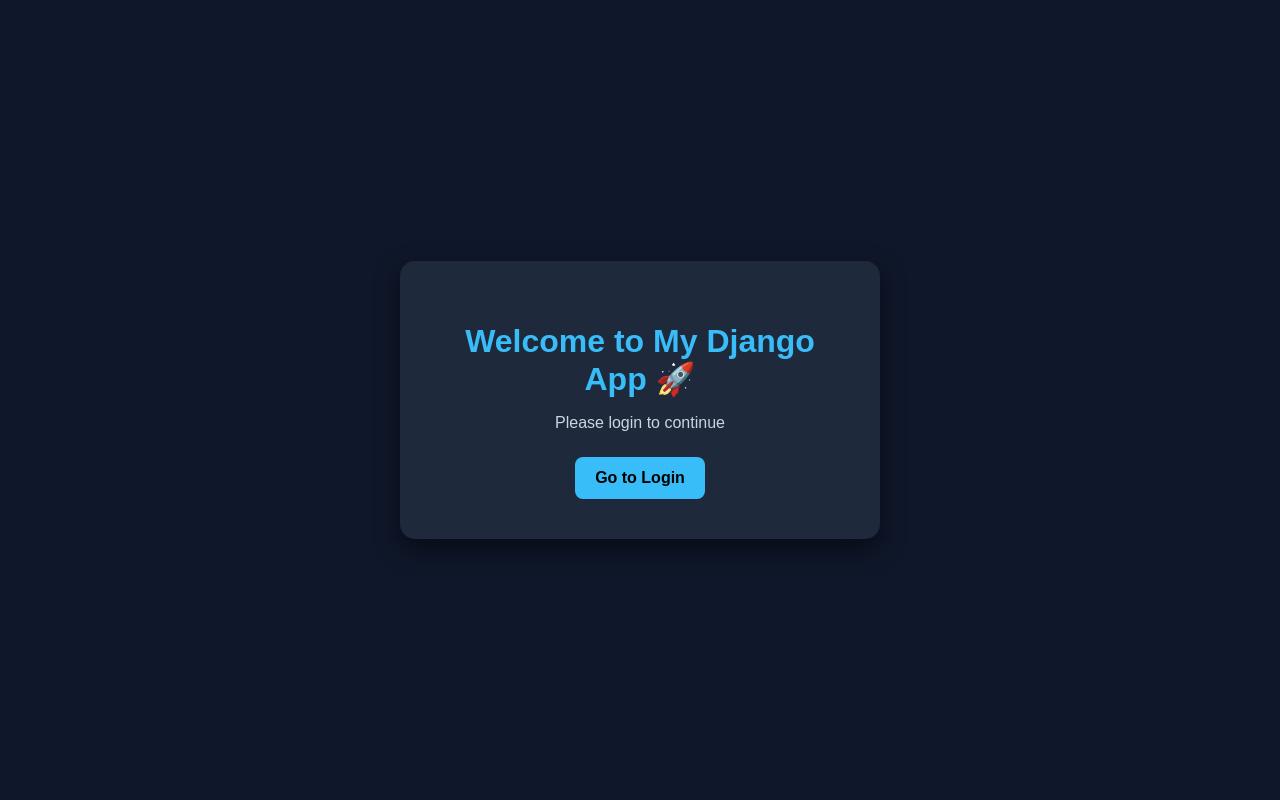
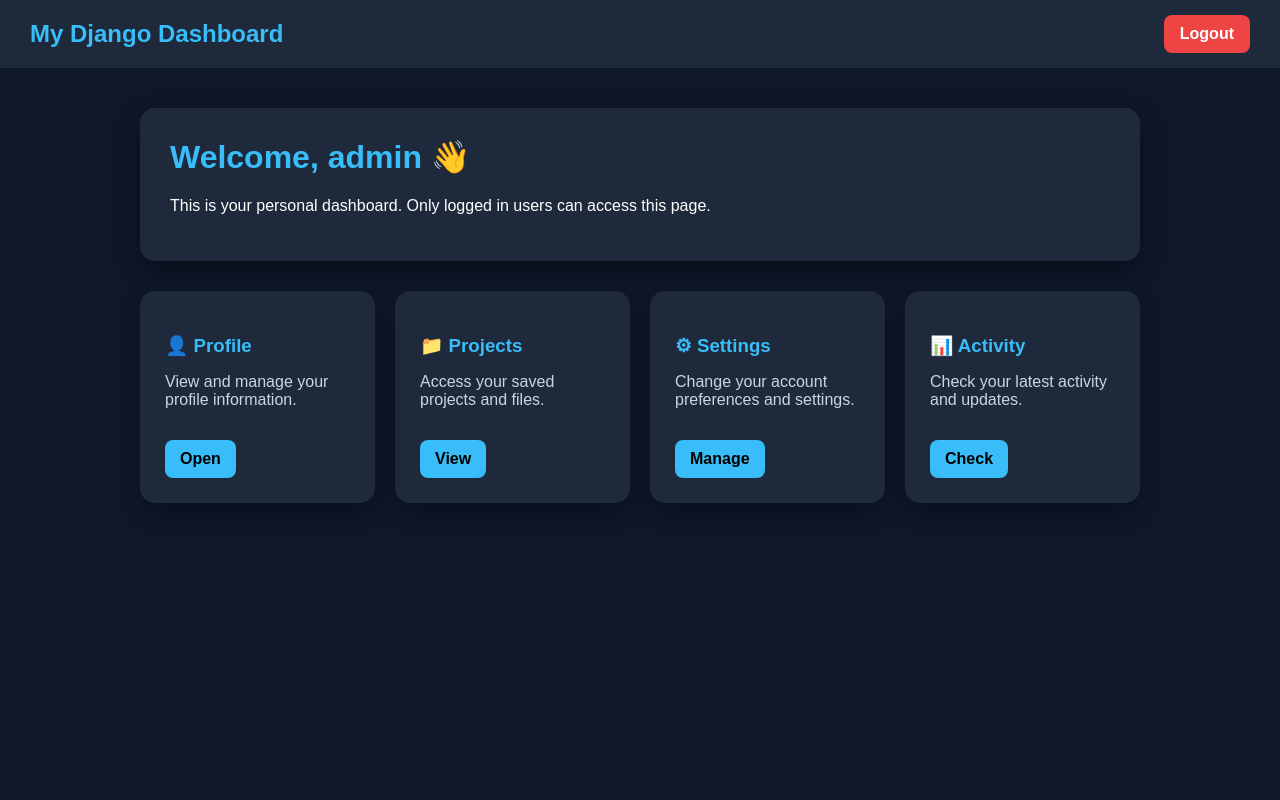
Before and after one commit to aashikaK/Django, a Django app: page / in a window 1280 px wide. Run offline with Django 5.2, Linux system fonts and the light colour scheme; a user stored in the database is signed in; parts of the project's set-up code (start-up, migrations or seed data) failed here and were passed over.

Commit message:
index.html

```diff
--- a/userproject/home/views.py
+++ b/userproject/home/views.py
@@ -24,4 +24,4 @@ def login(request):
 
 def logoutUser(request):
     logout(request)
-    return render(request,"login.html")
+    return redirect("/login")
--- a/userproject/templates/index.html
+++ b/userproject/templates/index.html
@@ -4,64 +4,229 @@
 <html lang="en">
 <head>
     <meta charset="UTF-8">
-    <title>Home</title>
+    <title>User Dashboard</title>
 
     <style>
-        body {
-            margin: 0;
-            font-family: Arial, sans-serif;
-            background: #0f172a;
-            color: white;
-            display: flex;
-            justify-content: center;
-            align-items: center;
-            height: 100vh;
+
+        body{
+            margin:0;
+            font-family:Arial, sans-serif;
+            background:#0f172a;
+            color:white;
         }
 
-        .box {
-            text-align: center;
-            padding: 40px;
-            background: #1e293b;
-            border-radius: 15px;
-            box-shadow: 0 10px 25px rgba(0,0,0,0.5);
-            width: 400px;
+        .navbar{
+            background:#1e293b;
+            padding:15px 30px;
+            display:flex;
+            justify-content:space-between;
+            align-items:center;
         }
 
-        h1 {
-            margin-bottom: 10px;
-            color: #38bdf8;
+        .navbar h2{
+            margin:0;
+            color:#38bdf8;
         }
 
-        p {
-            color: #cbd5e1;
-            margin-bottom: 25px;
+        .logout-btn{
+            background:#ef4444;
+            color:white;
+            padding:10px 16px;
+            border-radius:8px;
+            text-decoration:none;
+            font-weight:bold;
         }
 
-        a {
-            display: inline-block;
-            padding: 12px 20px;
-            background: #38bdf8;
-            color: black;
-            text-decoration: none;
-            font-weight: bold;
-            border-radius: 8px;
-            transition: 0.3s;
+        .logout-btn:hover{
+            background:#dc2626;
         }
 
-        a:hover {
-            background: #0ea5e9;
+        .container{
+            max-width:1000px;
+            margin:auto;
+            padding:40px 20px;
         }
+
+        .welcome-box{
+            background:#1e293b;
+            padding:30px;
+            border-radius:15px;
+            margin-bottom:30px;
+            box-shadow:0 10px 25px rgba(0,0,0,0.4);
+        }
+
+        .welcome-box h1{
+            margin-top:0;
+            color:#38bdf8;
+        }
+
+        .cards{
+            display:grid;
+            grid-template-columns:repeat(auto-fit,minmax(220px,1fr));
+            gap:20px;
+        }
+
+        .card{
+            background:#1e293b;
+            padding:25px;
+            border-radius:15px;
+            box-shadow:0 10px 20px rgba(0,0,0,0.3);
+            transition:0.3s;
+        }
+
+        .card:hover{
+            transform:translateY(-5px);
+        }
+
+        .card h3{
+            color:#38bdf8;
+            margin-bottom:10px;
+        }
+
+        .card p{
+            color:#cbd5e1;
+        }
+
+        .card a{
+            display:inline-block;
+            margin-top:15px;
+            text-decoration:none;
+            background:#38bdf8;
+            color:black;
+            padding:10px 15px;
+            border-radius:8px;
+            font-weight:bold;
+        }
+
+        .card a:hover{
+            background:#0ea5e9;
+        }
+
     </style>
 </head>
 
 <body>
 
-<div class="box">
-    <h1>Welcome to My Django App 🚀</h1>
-    <p>Please login to continue</p>
+{% if request.user.is_authenticated %}
 
-    <a href="login">Go to Login</a>
-</div>
+    <div class="navbar">
+
+        <h2>My Django Dashboard</h2>
+
+        <a href="/logout" class="logout-btn">
+            Logout
+        </a>
+
+    </div>
+
+    <div class="container">
+
+        <div class="welcome-box">
+
+            <h1>
+                Welcome, {{ request.user.username }} 👋
+            </h1>
+
+            <p>
+                This is your personal dashboard. Only logged in users can access this page.
+            </p>
+
+        </div>
+
+        <div class="cards">
+
+            <div class="card">
+
+                <h3>👤 Profile</h3>
+
+                <p>
+                    View and manage your profile information.
+                </p>
+
+                <a href="#">
+                    Open
+                </a>
+
+            </div>
+
+            <div class="card">
+
+                <h3>📁 Projects</h3>
+
+                <p>
+                    Access your saved projects and files.
+                </p>
+
+                <a href="#">
+                    View
+                </a>
+
+            </div>
+
+            <div class="card">
+
+                <h3>⚙ Settings</h3>
+
+                <p>
+                    Change your account preferences and settings.
+                </p>
+
+                <a href="#">
+                    Manage
+                </a>
+
+            </div>
+
+            <div class="card">
+
+                <h3>📊 Activity</h3>
+
+                <p>
+                    Check your latest activity and updates.
+                </p>
+
+                <a href="#">
+                    Check
+                </a>
+
+            </div>
+
+        </div>
+
+    </div>
+
+{% else %}
+
+    <div class="container">
+
+        <div class="welcome-box">
+
+            <h1>
+                Access Denied 🚫
+            </h1>
+
+            <p>
+                Please login first to access the dashboard.
+            </p>
+
+            <a href="/login" style="
+                display:inline-block;
+                margin-top:15px;
+                background:#38bdf8;
+                color:black;
+                padding:12px 20px;
+                border-radius:8px;
+                text-decoration:none;
+                font-weight:bold;
+            ">
+                Go to Login
+            </a>
+
+        </div>
+
+    </div>
+
+{% endif %}
 
 </body>
 </html>
```
